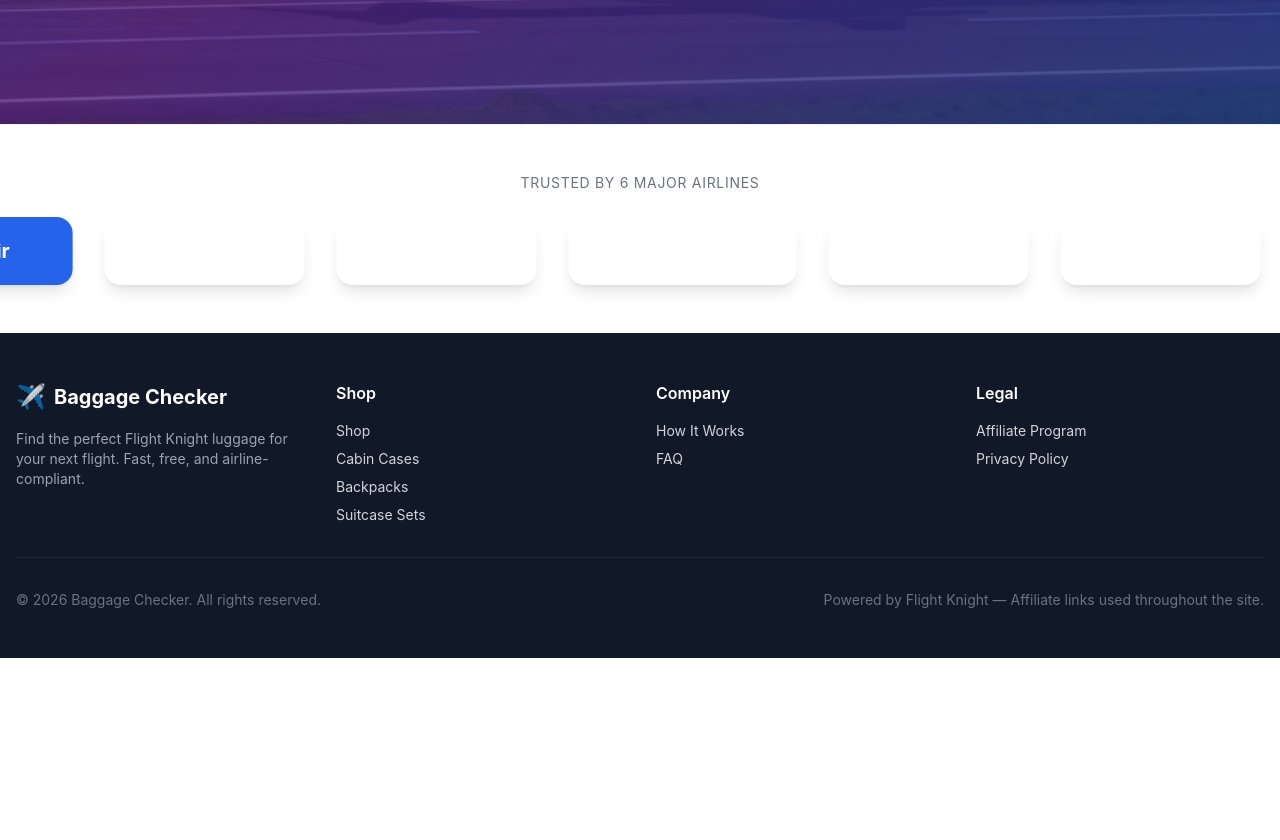
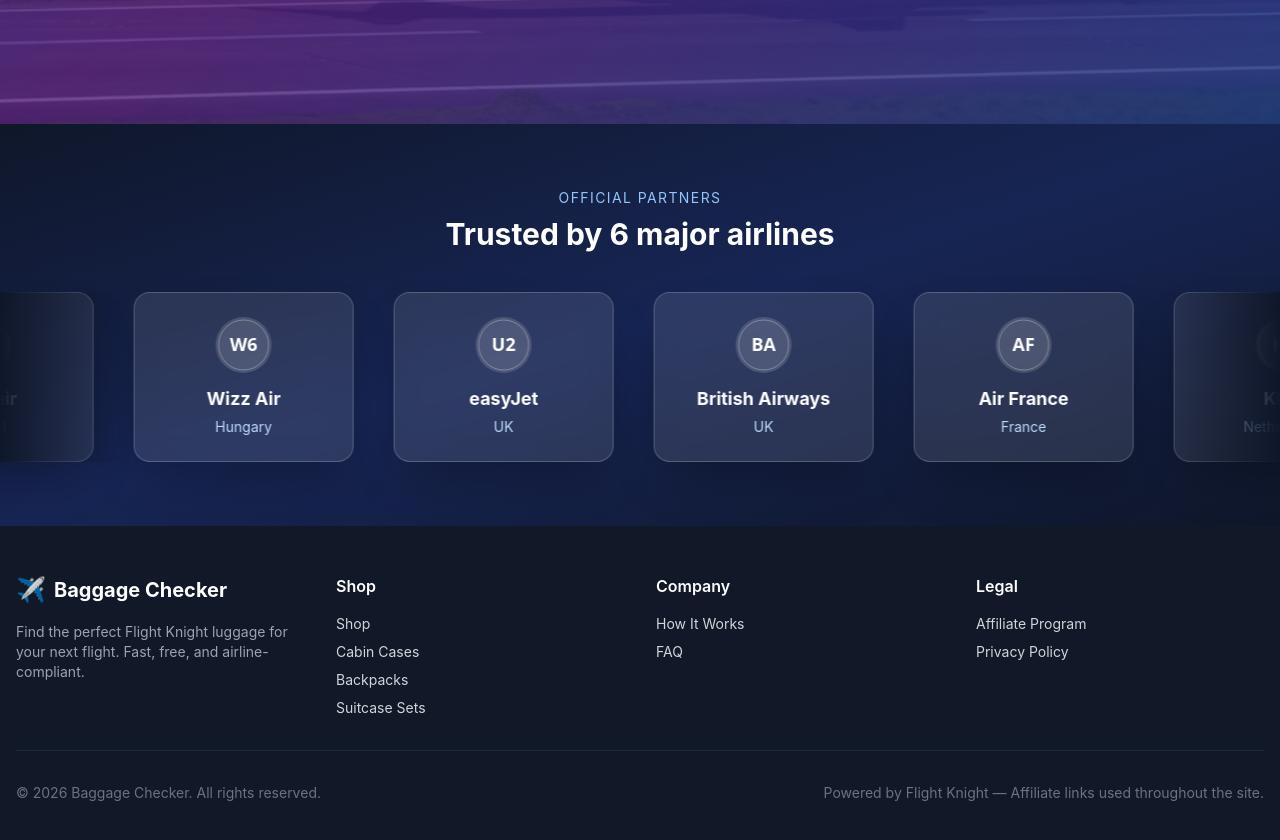
Before and after one commit to nilo1221/baggage-checker, a Next.js app: page / in a window 1280 px wide. Shown: the part 740-1580 px from the top of the page. Before the commit the page ends 1398 px from the top, so only its background shows below. Built offline with nearby package versions, Linux system fonts and the light colour scheme.

Commit message:
Upgrade airline carousel with glass cards, SVG logos and fade edges

```diff
--- a/app/globals.css
+++ b/app/globals.css
@@ -43,3 +43,28 @@
 .animate-marquee:hover {
   animation-play-state: paused;
 }
+
+.carousel-fade {
+  position: relative;
+}
+
+.carousel-fade::before,
+.carousel-fade::after {
+  content: '';
+  position: absolute;
+  top: 0;
+  bottom: 0;
+  width: 120px;
+  z-index: 10;
+  pointer-events: none;
+}
+
+.carousel-fade::before {
+  left: 0;
+  background: linear-gradient(to right, #0f172a, transparent);
+}
+
+.carousel-fade::after {
+  right: 0;
+  background: linear-gradient(to left, #0f172a, transparent);
+}
--- a/app/page.js
+++ b/app/page.js
@@ -1,8 +1,26 @@
 import { airlines } from '../lib/airlines'
+
+const AirlineLogo = ({ code }) => (
+  <svg width="56" height="56" viewBox="0 0 56 56" className="mb-3">
+    <circle cx="28" cy="28" r="28" fill="white" fillOpacity="0.15" />
+    <circle cx="28" cy="28" r="25" fill="none" stroke="white" strokeOpacity="0.3" strokeWidth="1" />
+    <text
+      x="28"
+      y="34"
+      textAnchor="middle"
+      fill="white"
+      fontSize="18"
+      fontWeight="bold"
+      fontFamily="system-ui, -apple-system, sans-serif"
+    >
+      {code}
+    </text>
+  </svg>
+)
 
 export default function Home() {
   return (
-    <div className="min-h-screen bg-white">
+    <div className="min-h-screen bg-slate-900">
       <div className="relative h-screen flex items-center justify-center overflow-hidden">
         <img
           src="/hero-airplane.jpg"
@@ -35,21 +53,28 @@
         </div>
       </div>
 
-      <div className="py-12 bg-white border-t border-gray-100 overflow-hidden">
-        <p className="text-center text-sm text-gray-500 uppercase tracking-wider mb-6">
-          Trusted by 6 major airlines
-        </p>
+      <div className="py-16 bg-gradient-to-br from-slate-900 via-blue-950 to-slate-900 overflow-hidden">
+        <div className="text-center mb-10">
+          <p className="text-sm text-blue-300 uppercase tracking-widest mb-2">Official Partners</p>
+          <h2 className="text-3xl font-bold text-white">Trusted by 6 major airlines</h2>
+        </div>
+        <div className="relative carousel-fade">
           <div className="animate-marquee">
-          {[...airlines, ...airlines].map((air, index) => (
+            {[...airlines, ...airlines, ...airlines].map((air, index) => (
               <div
                 key={`${air.id}-${index}`}
-              className={`flex-shrink-0 mx-4 px-10 py-5 rounded-2xl ${air.color} text-white font-bold text-xl shadow-lg min-w-[200px] text-center`}
+                className="flex-shrink-0 mx-5 px-8 py-6 rounded-2xl bg-white/10 backdrop-blur-md border border-white/20 shadow-2xl min-w-[220px] text-center transform transition-all duration-300 hover:-translate-y-2 hover:bg-white/20 group"
               >
-              {air.name}
+                <div className="flex justify-center">
+                  <AirlineLogo code={air.code} />
+                </div>
+                <div className="text-white font-bold text-lg">{air.name}</div>
+                <div className="text-blue-200 text-sm mt-1">{air.country}</div>
               </div>
             ))}
           </div>
         </div>
       </div>
+    </div>
   )
 }
```
Also changed, not shown: lib/airlines.js. Lines whose indentation alone changed are shown as unchanged.
